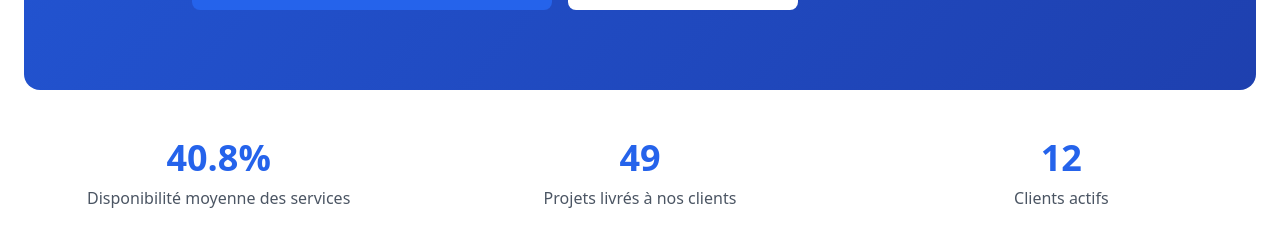
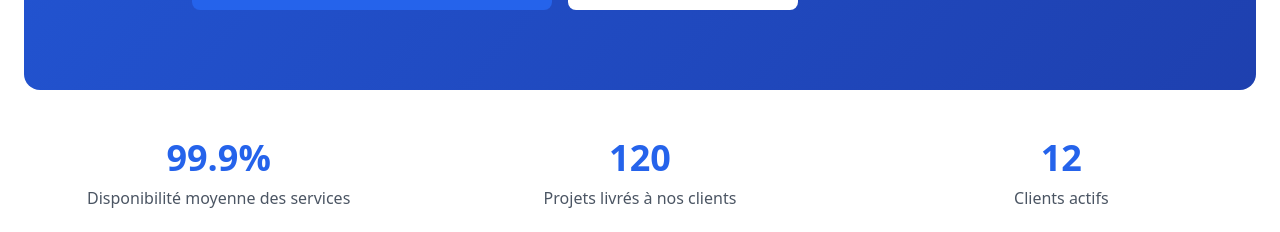
Before and after one commit to LaurentBouquet/siosecure, a React (Vite) app: page / in a window 1280 px wide. Shown: the part 4619-4851 px from the top of the page. Built offline with nearby package versions, Linux system fonts and the light colour scheme.

Commit message:
Petites améliorations de l'affichage

```diff
--- a/src/App.tsx
+++ b/src/App.tsx
@@ -64,16 +64,27 @@ function App() {
 
   // For chaining counters: index of the counter that is allowed to start (0..2)
   const [activeCounterIndex, setActiveCounterIndex] = useState(0);
+  // Track which counters have already played to avoid replay on unmount/remount
+  const [countersPlayed, setCountersPlayed] = useState<boolean[]>([false, false, false]);
 
   // CountUp component: animation starts when the element becomes visible (IntersectionObserver)
-  const CountUp = ({ end, suffix = '', decimals = 0, duration = 2000, onComplete }: { end: number; suffix?: string; decimals?: number; duration?: number; onComplete?: () => void; }) => {
+  const CountUp = ({ end, suffix = '', decimals = 0, duration = 2000, onComplete, enabled = true, played = false }: { end: number; suffix?: string; decimals?: number; duration?: number; onComplete?: () => void; enabled?: boolean; played?: boolean; }) => {
     const ref = useRef<HTMLSpanElement | null>(null);
     const [started, setStarted] = useState(false);
 
-    // Observe visibility
+    // If already played, render the final value immediately and skip observing/animation
+    const finalText = decimals === 0 ? Math.round(end).toString() + suffix : end.toFixed(decimals) + suffix;
+    useEffect(() => {
+      if (played && ref.current) {
+        ref.current.textContent = finalText;
+      }
+    }, [played, finalText]);
+
+    // Observe visibility (only if enabled and not already played)
     useEffect(() => {
       const el = ref.current;
       if (!el) return;
+      if (!enabled || played) return;
       const obs = new IntersectionObserver((entries) => {
         entries.forEach(entry => {
           if (entry.isIntersecting) {
@@ -85,7 +96,7 @@ function App() {
       }, { threshold: 0.2 });
       obs.observe(el);
       return () => obs.disconnect();
-    }, []);
+    }, [enabled, played]);
 
     useEffect(() => {
       if (!started) return;
@@ -102,6 +113,7 @@ function App() {
           rafId = requestAnimationFrame(step);
         } else {
           // finished
+          if (ref.current) ref.current.textContent = finalText;
           if (onComplete) onComplete();
         }
       };
@@ -511,7 +523,13 @@ function App() {
                   decimals={1}
                   suffix="%"
                   duration={2000}
-                  onComplete={() => setActiveCounterIndex(1)}
+                  enabled={!countersPlayed[0]}
+                  played={countersPlayed[0]}
+                  onComplete={() => {
+                    // mark as played and activate next
+                    setCountersPlayed(prev => { const copy = [...prev]; copy[0] = true; return copy; });
+                    setActiveCounterIndex(1);
+                  }}
                 />
               </div>
               <p className="text-gray-600">Disponibilité moyenne des services</p>
@@ -519,7 +537,16 @@ function App() {
             <div className="text-center">
                   <div className="mb-2 text-4xl font-bold text-blue-600">
                     {activeCounterIndex >= 1 ? (
-                      <CountUp end={120} duration={2000} onComplete={() => setActiveCounterIndex(2)} />
+                      <CountUp
+                        end={120}
+                        duration={2000}
+                        enabled={!countersPlayed[1]}
+                        played={countersPlayed[1]}
+                        onComplete={() => {
+                          setCountersPlayed(prev => { const copy = [...prev]; copy[1] = true; return copy; });
+                          setActiveCounterIndex(2);
+                        }}
+                      />
                     ) : (
                       <span>0</span>
                     )}
@@ -529,7 +556,13 @@ function App() {
             <div className="text-center">
                   <div className="mb-2 text-4xl font-bold text-blue-600">
                     {activeCounterIndex >= 2 ? (
-                      <CountUp end={30} duration={2000} />
+                      <CountUp
+                        end={30}
+                        duration={2000}
+                        enabled={!countersPlayed[2]}
+                        played={countersPlayed[2]}
+                        onComplete={() => setCountersPlayed(prev => { const copy = [...prev]; copy[2] = true; return copy; })}
+                      />
                     ) : (
                       <span>0</span>
                     )}
```
